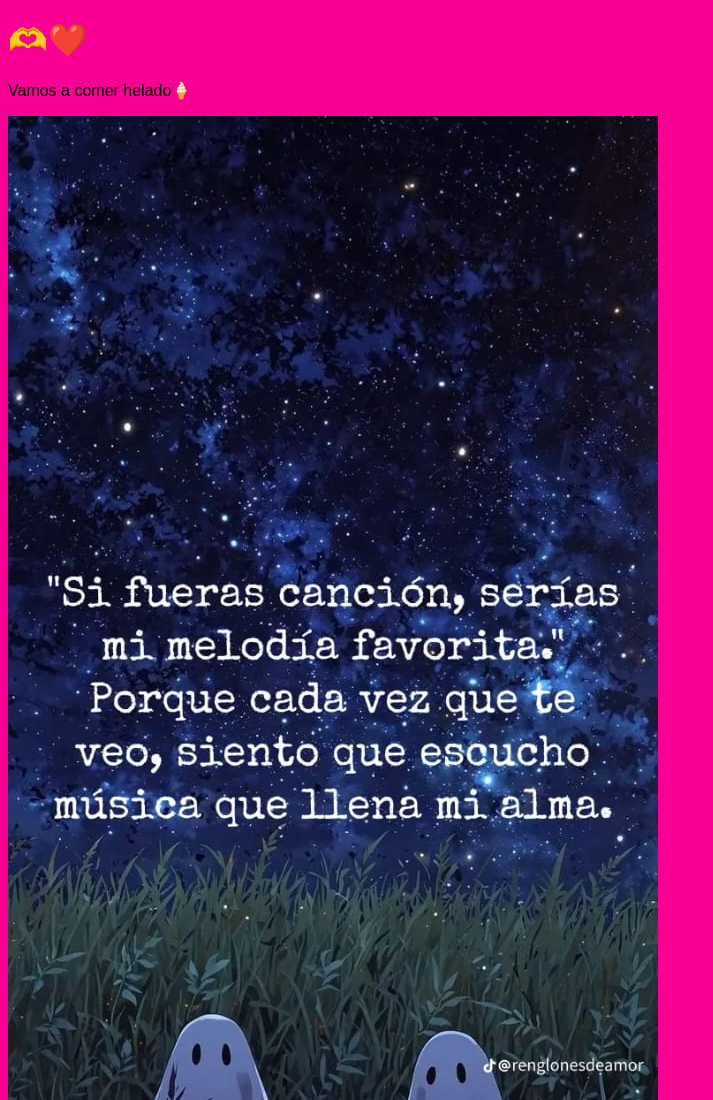
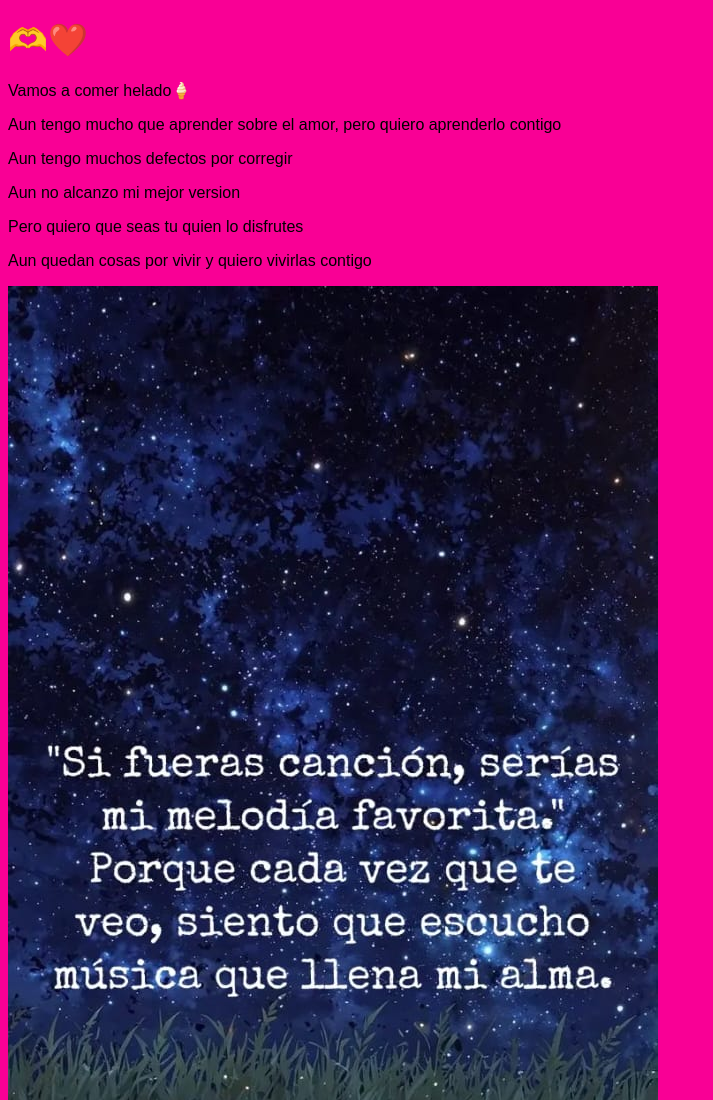
Before and after one commit to CraxkerSsj/LitCraxkerSsj.github.io, a plain HTML site: page index.html in a window 1280 px wide. Shown: the top 1100 px of the page, without its empty margins (0-713 px from the left). Drawn offline with Linux system fonts and the light colour scheme.

Commit message:
Update index.html

```diff
--- a/index.html
+++ b/index.html
@@ -10,6 +10,12 @@
     <header>
         <h1>🫶❤️</h1>
         <p>Vamos a comer helado🍦</p>
+
+        <p>Aun tengo mucho que aprender sobre el amor, pero quiero aprenderlo contigo</p>
+        <p>Aun tengo muchos defectos por corregir</p>
+        <p>Aun no alcanzo mi mejor version</p>
+        <p>Pero quiero que seas tu quien lo disfrutes</p>
+        <p>Aun quedan cosas por vivir y quiero vivirlas contigo</p>
     </header>
 
     <img src="WhatsApp Image 2025-01-06 at 01.01.41.jpeg"/>
```
